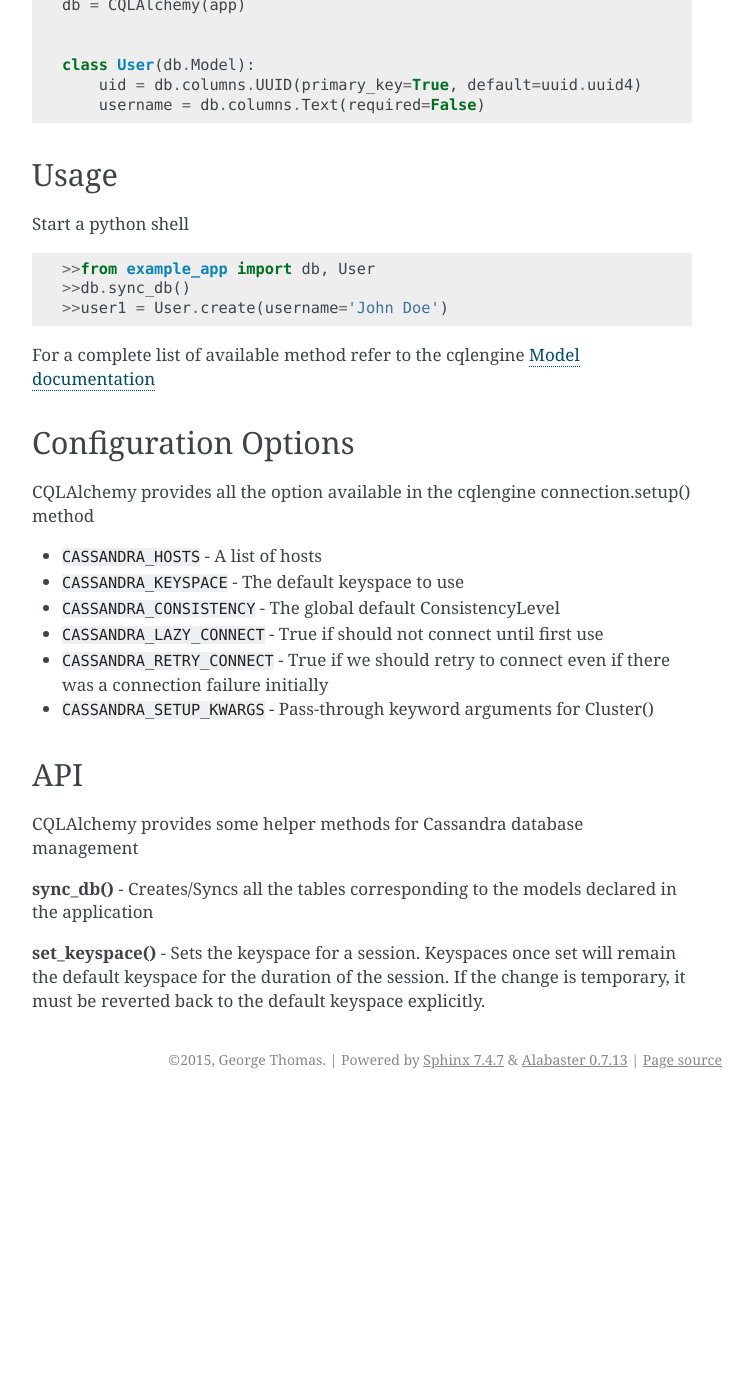
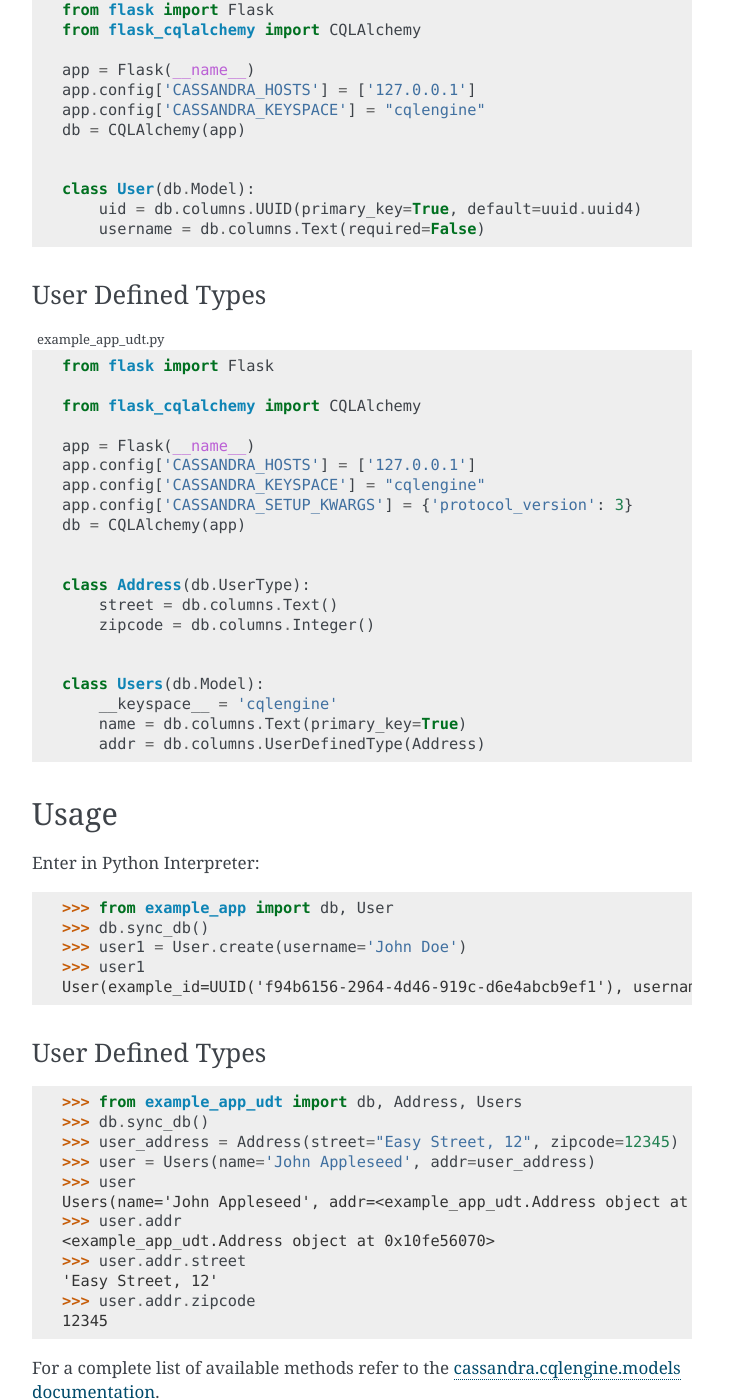
Before and after one commit to thegeorgeous/flask-cqlalchemy, a Sphinx documentation site: the page built from docs/index.rst, in a window 1280 px wide and 1400 px high, scrolled down 781 px. Shown: the whole window, without its empty margins (388-1141 px from the left). Built offline with Sphinx 7.4.7, drawn with Linux system fonts in a browser that asks for light colours; before the commit the page ends 1880 px from its top, so only the background shows below that; some of the changed text lies outside the part shown.

Commit message:
#34 -- Release the new PyPi version and support for Python 3.10
- Moved the CI pipelines from TravisCI to Github Actions

- Testing matrix for:
--python-version: ["2.7", "3.7", "3.8", "3.9", "3.10", "pypy-3.7", "pypy-3.8"]
--cassandra-driver-version: ["3.22.0", "3.23.0", "3.24.0", "3.25.0"]
--cassandra-version: ["3.0.25", "3.11.11", "4"]

- CASSANDRA_CONSISTENCY is now driver's default to supress test warnings
- Refresh of documentation and meta

```diff
--- a/docs/index.rst
+++ b/docs/index.rst
@@ -4,40 +4,47 @@
    contain the root `toctree` directive.
 
 Flask-CQLAlchemy
-================
+################
 
 .. toctree::
    :maxdepth: 2
+   :caption: Contents:
 
 
-Flask-CQLAlchemy handles connections to Cassandra clusters
-and gives a unified easier way to declare models and their
-columns
+Flask-CQLAlchemy handles connections to Cassandra clusters and gives a unified easier way to declare models and
+their columns.
+
 
 Installation
-------------
-.. code-block:: guess
+============
+
+.. code-block:: shell
 
    $ pip install flask-cqlalchemy
 
+
 Dependencies
-------------
-As such Flask-CQLAlchemy depends only on the cassandra-driver. It is assumed
-that you already have flask installed.
+============
 
-Flask-CQLAlchemy has been tested with versions 2.6.0, 2.7.2, 3.0.0, 3.1.0,
-3.1.1, 3.2.0 and 3.2.1 of cassandra-driver. It is known to work with all
-versions >=2.5, but use it at your own risk. All previous versions of
-Flask-CQLAlchemy are deprecated.
+As Flask-CQLAlchemy depends only on the ``cassandra-driver``. It is assumed that you already have ``Flask`` installed.
 
-Example
--------
+Flask-CQLAlchemy has been tested with all versions of the ``cassandra-driver>=3.22.0`` and Cassandra 3.0.25, 3.11.11,
+4.x. All previous versions and configurations are deprecated. Used to be reported that plugin worked with
+``cassandra-driver>=2.5``, we can not guarantee proper work of older configurations so use on your own. Some versions of
+``cassandra-driver`` can be incompatible with some versions of Cassandra itself either.
+
+If you have problems using the plugin, try updating to the latest patch version of the minor version you are using.
+
+
+Examples
+========
+
 .. code-block:: python
+   :caption: example_app.py
 
-   #example_app.py
    import uuid
    from flask import Flask
-   from flask.ext.cqlalchemy import CQLAlchemy
+   from flask_cqlalchemy import CQLAlchemy
 
    app = Flask(__name__)
    app.config['CASSANDRA_HOSTS'] = ['127.0.0.1']
@@ -50,38 +57,98 @@
        username = db.columns.Text(required=False)
 
 
+User Defined Types
+------------------
+
+.. code-block:: python
+   :caption: example_app_udt.py
+
+   from flask import Flask
+
+   from flask_cqlalchemy import CQLAlchemy
+
+   app = Flask(__name__)
+   app.config['CASSANDRA_HOSTS'] = ['127.0.0.1']
+   app.config['CASSANDRA_KEYSPACE'] = "cqlengine"
+   app.config['CASSANDRA_SETUP_KWARGS'] = {'protocol_version': 3}
+   db = CQLAlchemy(app)
+
+
+   class Address(db.UserType):
+       street = db.columns.Text()
+       zipcode = db.columns.Integer()
+
+
+   class Users(db.Model):
+       __keyspace__ = 'cqlengine'
+       name = db.columns.Text(primary_key=True)
+       addr = db.columns.UserDefinedType(Address)
+
+
 Usage
------
-Start a python shell
+=====
 
-.. code-block:: guess
+Enter in Python Interpreter:
 
-   >>from example_app import db, User
-   >>db.sync_db()
-   >>user1 = User.create(username='John Doe')
+.. code-block:: python
 
-For a complete list of available method refer to the cqlengine `Model documentation <http://datastax.github.io/python-driver/api/cassandra/cqlengine/models.html>`_
+   >>> from example_app import db, User
+   >>> db.sync_db()
+   >>> user1 = User.create(username='John Doe')
+   >>> user1
+   User(example_id=UUID('f94b6156-2964-4d46-919c-d6e4abcb9ef1'), username='John Doe')
+
+
+User Defined Types
+------------------
+
+.. code-block:: python
+
+   >>> from example_app_udt import db, Address, Users
+   >>> db.sync_db()
+   >>> user_address = Address(street="Easy Street, 12", zipcode=12345)
+   >>> user = Users(name='John Appleseed', addr=user_address)
+   >>> user
+   Users(name='John Appleseed', addr=<example_app_udt.Address object at 0x10fe56070>)
+   >>> user.addr
+   <example_app_udt.Address object at 0x10fe56070>
+   >>> user.addr.street
+   'Easy Street, 12'
+   >>> user.addr.zipcode
+   12345
+
+For a complete list of available methods refer to the `cassandra.cqlengine.models documentation
+<https://docs.datastax.com/en/developer/python-driver/latest/api/cassandra/cqlengine/models/>`_.
+
 
 Configuration Options
----------------------
-CQLAlchemy provides all the option available in the cqlengine connection.setup()
-method
+=====================
 
-* ``CASSANDRA_HOSTS`` - A list of hosts
-* ``CASSANDRA_KEYSPACE`` - The default keyspace to use
-* ``CASSANDRA_CONSISTENCY`` - The global default ConsistencyLevel
-* ``CASSANDRA_LAZY_CONNECT`` - True if should not connect until first use
-* ``CASSANDRA_RETRY_CONNECT`` - True if we should retry to connect even if there was
-  a connection failure initially
-* ``CASSANDRA_SETUP_KWARGS`` - Pass-through keyword arguments for Cluster()
+``CQLAlchemy`` object provides following configuration options available for the `cqlengine connection.setup()
+<https://docs.datastax.com/en/developer/python-driver/latest/api/cassandra/cqlengine/connection/>`_:
+
+-  ``CASSANDRA_HOSTS`` — A ``list`` of hosts
+-  ``CASSANDRA_KEYSPACE`` — The default keyspace name to use
+-  ``CASSANDRA_CONSISTENCY`` — The global default ``ConsistencyLevel``, default is the driver's
+   `Session.default_consistency_level <https://docs.datastax.com/en/developer/python-driver/latest/api/cassandra/#cassandra.ConsistencyLevel>`_
+-  ``CASSANDRA_LAZY_CONNECT`` — ``True`` if should not connect until first use, default is ``False``
+-  ``CASSANDRA_RETRY_CONNECT`` — ``True`` if we should retry to connect even if there was a connection failure
+   initially, default is ``False``
+-  ``CASSANDRA_SETUP_KWARGS`` — Pass-through keyword arguments for ``Cluster()``
+
 
 API
----
-CQLAlchemy provides some helper methods for Cassandra database management
+===
 
-**sync_db()** - Creates/Syncs all the tables corresponding to the models
-declared in the application
+``CQLAlchemy`` object provides some helper methods for Cassandra database management:
 
-**set_keyspace()** - Sets the keyspace for a session. Keyspaces once set will
-remain the default keyspace for the duration of the session. If the change is
-temporary, it must be reverted back to the default keyspace explicitly.
+-  ``sync_db()`` — Creates/Syncs all the tables corresponding to the models declared in the application.
+-  ``set_keyspace()`` — Sets the keyspace for a session. Keyspaces once set will remain the default keyspace for the
+   duration of the session. If the change is temporary, it must be reverted back to the default keyspace explicitly.
+
+
+Contributing
+============
+
+Found a bug? Need a feature? Open it in `issues <https://github.com/thegeorgeous/flask-cqlalchemy/issues>`_, or even
+better, open a `PR <_PR: https://github.com/thegeorgeous/flask-cqlalchemy/pulls>`_. Please include tests in the PR.
```
Also changed, not shown: README.md (+62 -58 lines), docs/conf.py (+57 -62 lines), flask_cqlalchemy/__init__.py (+5 -10 lines), setup.py (+9 -10 lines), .travis.yml (deleted), 5 other files.
